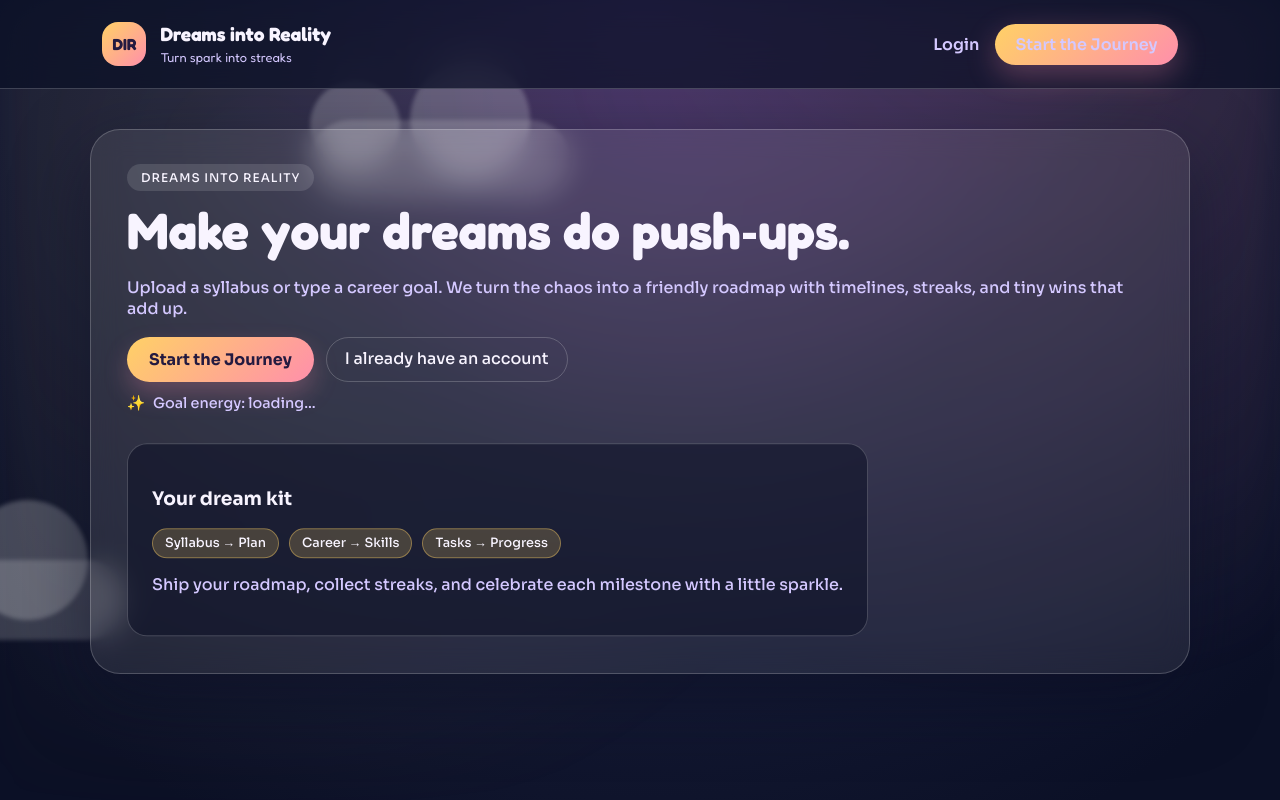
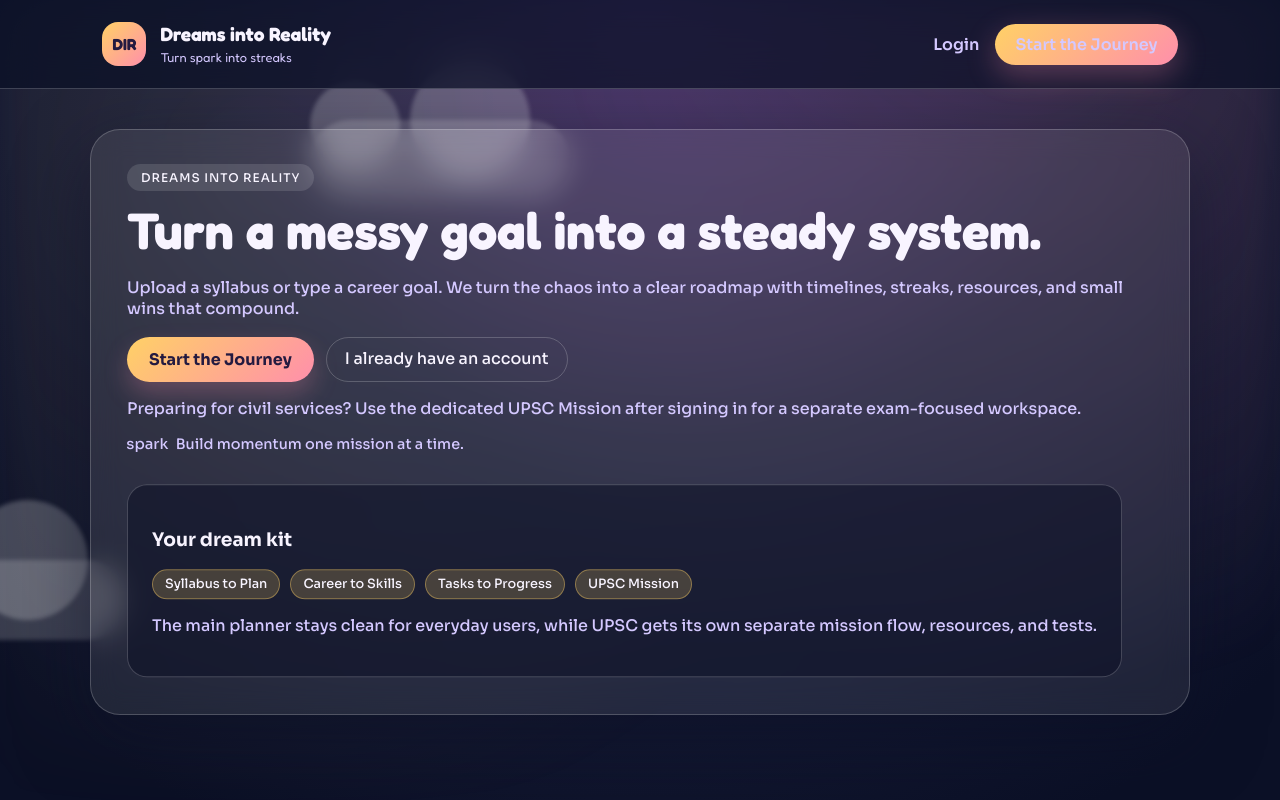
Before and after one commit to Anish17-Shanu/Dreams-into-Reality, a Flask app: page / in a window 1280 px wide. Run offline with Flask 3, Linux system fonts and the light colour scheme.

Commit message:
Clarify homepage UPSC mission entry

```diff
--- a/templates/home.html
+++ b/templates/home.html
@@ -3,25 +3,27 @@
 <section class="hero hero-wide">
     <div>
         <span class="pill">Dreams into Reality</span>
-        <h1>Make your dreams do push‑ups.</h1>
-        <p class="muted">Upload a syllabus or type a career goal. We turn the chaos into a friendly roadmap with timelines, streaks, and tiny wins that add up.</p>
+        <h1>Turn a messy goal into a steady system.</h1>
+        <p class="muted">Upload a syllabus or type a career goal. We turn the chaos into a clear roadmap with timelines, streaks, resources, and small wins that compound.</p>
         <div class="hero-actions">
             <a class="primary" href="{{ url_for('auth.register') }}">Start the Journey</a>
             <a class="ghost" href="{{ url_for('auth.login') }}">I already have an account</a>
         </div>
+        <p class="muted">Preparing for civil services? Use the dedicated UPSC Mission after signing in for a separate exam-focused workspace.</p>
         <div class="spark-row">
-            <span class="spark">✨</span>
-            <span>Goal energy: loading...</span>
+            <span class="spark">spark</span>
+            <span>Build momentum one mission at a time.</span>
         </div>
     </div>
     <div class="hero-card">
         <h3>Your dream kit</h3>
         <div class="chip-row">
-            <span class="chip">Syllabus → Plan</span>
-            <span class="chip">Career → Skills</span>
-            <span class="chip">Tasks → Progress</span>
+            <span class="chip">Syllabus to Plan</span>
+            <span class="chip">Career to Skills</span>
+            <span class="chip">Tasks to Progress</span>
+            <span class="chip">UPSC Mission</span>
         </div>
-        <p class="muted">Ship your roadmap, collect streaks, and celebrate each milestone with a little sparkle.</p>
+        <p class="muted">The main planner stays clean for everyday users, while UPSC gets its own separate mission flow, resources, and tests.</p>
     </div>
 </section>
 {% endblock %}
```
